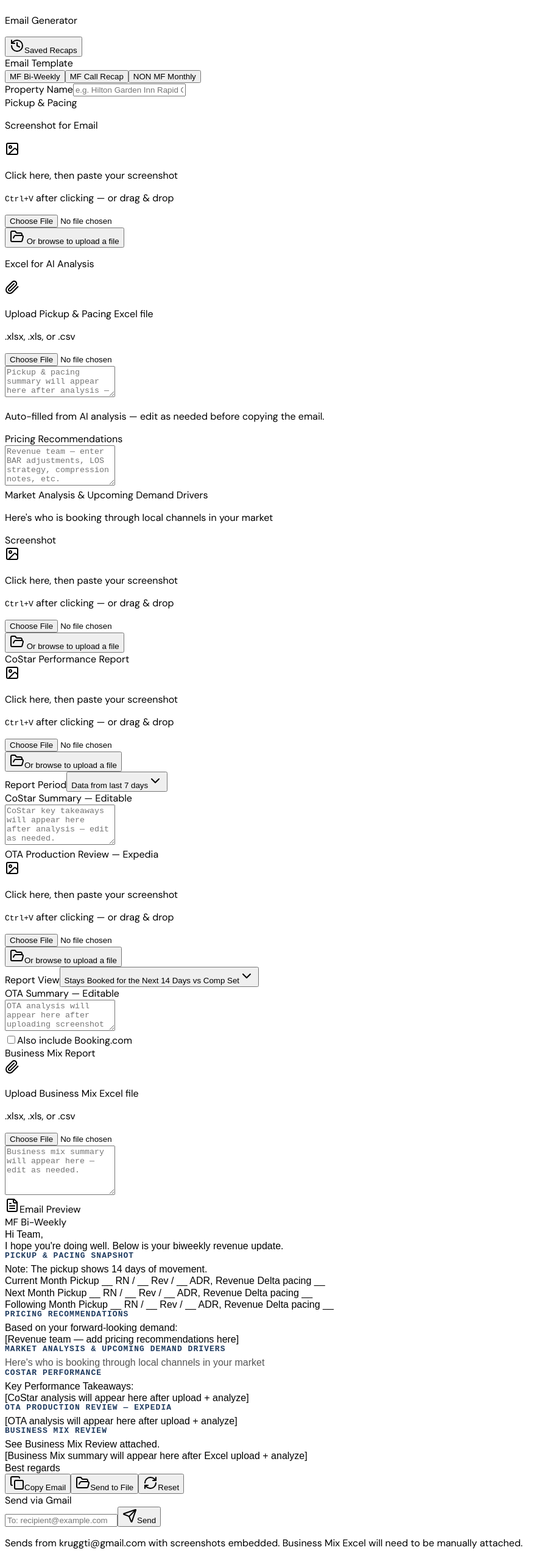
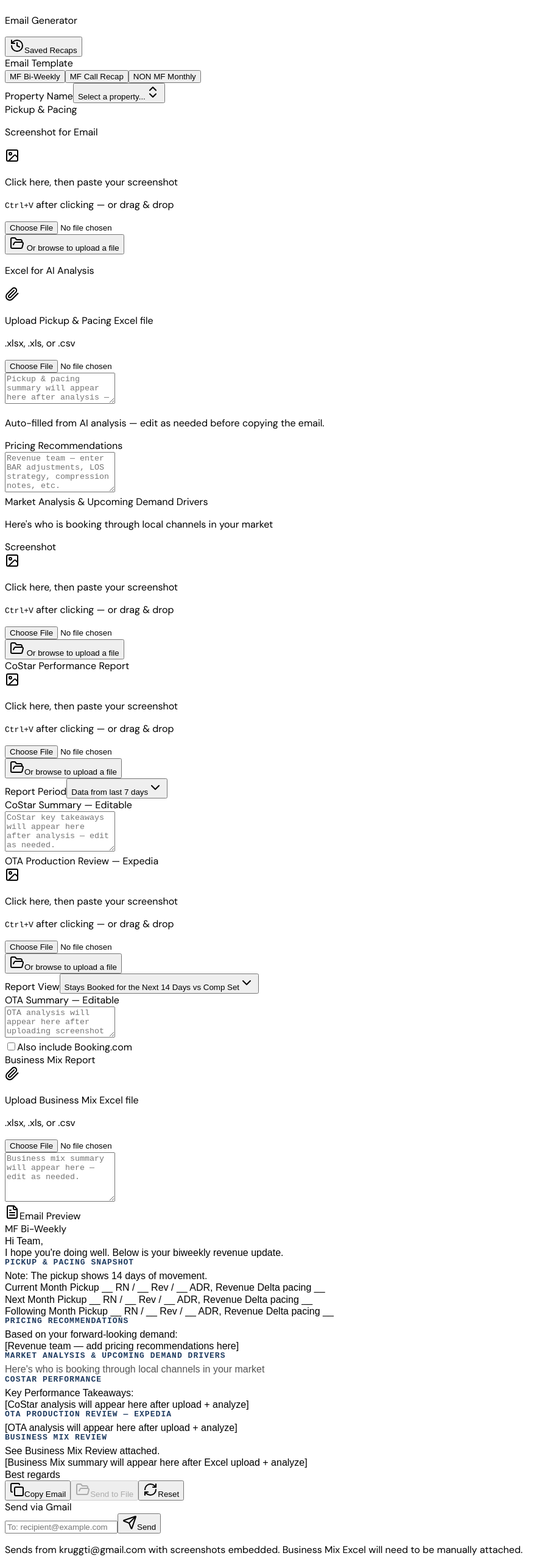
Before and after one commit to kruggti-prog/revenue-recap-app, a React (Vite) app in the folder client/: page /#/ in a window 1280 px wide. Shown: the part 1341-3905 px from the top of the page at 61% size, without its empty margins (0-913 px from the left). Built offline with nearby package versions, Linux system fonts and the light colour scheme.

Commit message:
Add searchable property dropdown; Send to File requires property selection

```diff
--- a/client/src/pages/Home.tsx
+++ b/client/src/pages/Home.tsx
@@ -1,4 +1,4 @@
-import { useState, useRef, useCallback } from "react";
+import { useState, useRef, useCallback, useMemo } from "react";
 import { Link } from "wouter";
 import { useToast } from "@/hooks/use-toast";
 import { Button } from "@/components/ui/button";
@@ -14,6 +14,31 @@ import {
   Loader2, Sparkles, X, ImageIcon, Paperclip, Mic, Send, FolderOpen
 } from "lucide-react";
 import { cn } from "@/lib/utils";
+import { Popover, PopoverContent, PopoverTrigger } from "@/components/ui/popover";
+import { Command, CommandEmpty, CommandGroup, CommandInput, CommandItem, CommandList } from "@/components/ui/command";
+import { ChevronsUpDown } from "lucide-react";
+
+const PROPERTIES = [
+  "Aberdeen, SD", "Altoona, IA", "Amarillo, TX", "Anchorage, AK", "Ankeny, IA",
+  "Augusta, GA", "Beatrice, NE", "Bend, OR", "Bentonville, AR", "Billings, MT",
+  "Bismarck, ND", "Bozeman, MT", "Brookings, SD", "Buckeye, AZ", "Carson City, NV",
+  "Cheyenne, WY", "Colorado Springs, CO", "Council Bluffs, IA", "Davenport, IA",
+  "Dickinson, ND", "East Moline, IL", "Fargo, ND", "Ft. Pierre, SD", "Garner, NC",
+  "Grand Forks, ND", "Grand Rapids, MN", "Green Bay, WI", "Hastings, NE",
+  "Henderson, NV", "Huntersville, NC", "Hurricane, UT", "Idaho Falls, ID",
+  "Independence, MO", "Jacksonville, NC", "Jamestown, ND", "Jonesboro, AR",
+  "Kalispell, MT", "Ketchikan, AK", "King George, VA", "La Vista, NE",
+  "Las Vegas, NV", "Lebanon, TN", "Lithia Springs, GA", "Loveland, CO",
+  "Lubbock, TX", "Marion, OH", "Marquette, MI", "Meridian, ID", "Mesa, AZ",
+  "Midland, TX", "Missoula, MT", "Mitchell, SD", "Moab, UT", "Monaca, PA",
+  "Mount Pleasant, WI", "Nampa, ID", "Overland Park, KS", "Pasco, WA",
+  "Plainfield, IN", "Pooler, GA", "Port Charlotte, FL", "Portland East, OR",
+  "Randolph, VT", "Rapid City, SD", "Redding, CA", "Rock Springs, WY",
+  "Shakopee, MN", "Sioux Falls, SD", "St. George, UT", "St. Joseph, MO",
+  "Tucson North, AZ", "Tucson South, AZ", "Twin Falls, ID", "Vancouver, WA",
+  "Watertown, SD", "Wenatchee, WA", "West Jordan, UT", "West Valley City, UT",
+  "Wixom, MI", "Yakima, WA",
+];
 import { uploadForAnalysis } from "@/lib/api";
 import { ImageUploadSection } from "@/components/ImageUploadSection";
 
@@ -490,6 +515,67 @@ function FileUploadZone({
   );
 }
 
+// ─── Property Combobox ────────────────────────────────────────────────────────
+
+function PropertyCombobox({ value, onChange }: { value: string; onChange: (v: string) => void }) {
+  const [open, setOpen] = useState(false);
+  const [search, setSearch] = useState("");
+
+  const filtered = useMemo(() =>
+    search.trim() === ""
+      ? PROPERTIES
+      : PROPERTIES.filter(p => p.toLowerCase().includes(search.toLowerCase())),
+    [search]
+  );
+
+  return (
+    <Popover open={open} onOpenChange={setOpen}>
+      <PopoverTrigger asChild>
+        <Button
+          variant="outline"
+          role="combobox"
+          aria-expanded={open}
+          data-testid="input-property-name"
+          className="w-full justify-between font-normal text-left"
+        >
+          <span className={cn(!value && "text-muted-foreground")}>
+            {value || "Select a property..."}
+          </span>
+          <ChevronsUpDown className="ml-2 h-4 w-4 shrink-0 opacity-50" />
+        </Button>
+      </PopoverTrigger>
+      <PopoverContent className="w-full p-0" style={{ width: "var(--radix-popover-trigger-width)" }}>
+        <Command shouldFilter={false}>
+          <CommandInput
+            placeholder="Type to search..."
+            value={search}
+            onValueChange={setSearch}
+          />
+          <CommandList>
+            <CommandEmpty>No property found.</CommandEmpty>
+            <CommandGroup>
+              {filtered.map(p => (
+                <CommandItem
+                  key={p}
+                  value={p}
+                  onSelect={() => {
+                    onChange(p);
+                    setSearch("");
+                    setOpen(false);
+                  }}
+                >
+                  <Check className={cn("mr-2 h-4 w-4", value === p ? "opacity-100" : "opacity-0")} />
+                  {p}
+                </CommandItem>
+              ))}
+            </CommandGroup>
+          </CommandList>
+        </Command>
+      </PopoverContent>
+    </Popover>
+  );
+}
+
 // ─── Main Component ───────────────────────────────────────────────────────────
 
 export default function Home() {
@@ -663,10 +749,7 @@ export default function Home() {
   const [saveStatus, setSaveStatus] = useState<"idle" | "saved" | "error">("idle");
 
   const handleSaveToFile = async () => {
-    if (!form.propertyName.trim()) {
-      alert("Please enter a Property Name before saving to file.");
-      return;
-    }
+    if (!form.propertyName.trim()) return; // button is disabled, but guard anyway
     setSaving(true);
     setSaveStatus("idle");
     try {
@@ -842,12 +925,9 @@ export default function Home() {
               </div>
               <div className="space-y-1">
                 <Label htmlFor="propertyName">Property Name</Label>
-                <Input
-                  id="propertyName"
-                  data-testid="input-property-name"
-                  placeholder="e.g. Hilton Garden Inn Rapid City"
+                <PropertyCombobox
                   value={form.propertyName}
-                  onChange={(e) => set("propertyName", e.target.value)}
+                  onChange={(val) => set("propertyName", val)}
                 />
               </div>
             </CardContent>
@@ -1255,7 +1335,8 @@ export default function Home() {
                   data-testid="button-save"
                   variant="outline"
                   onClick={handleSaveToFile}
-                  disabled={saving}
+                  disabled={saving || !form.propertyName.trim()}
+                  title={!form.propertyName.trim() ? "Select a property before saving" : undefined}
                   className="flex-1 gap-2 min-w-[140px]"
                 >
                   {saving ? <Loader2 className="w-4 h-4 animate-spin" /> : saveStatus === "saved" ? <Check className="w-4 h-4 text-green-600" /> : <FolderOpen className="w-4 h-4" />}
```
